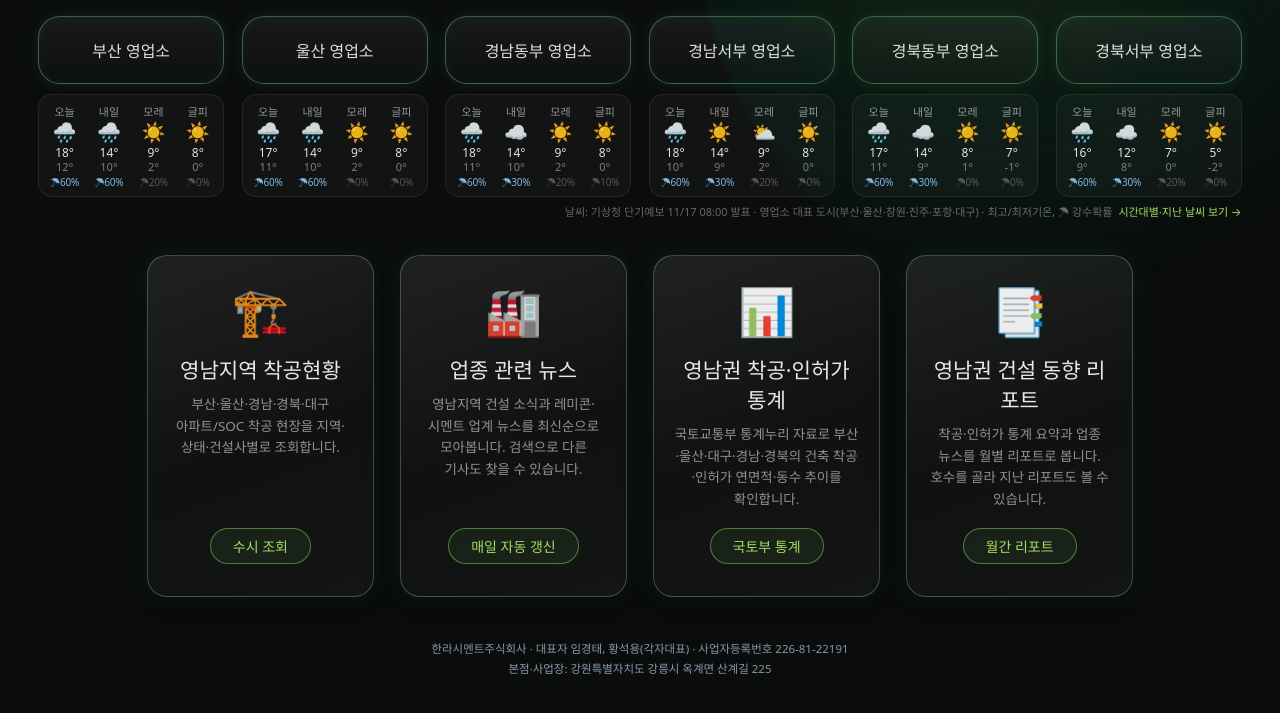
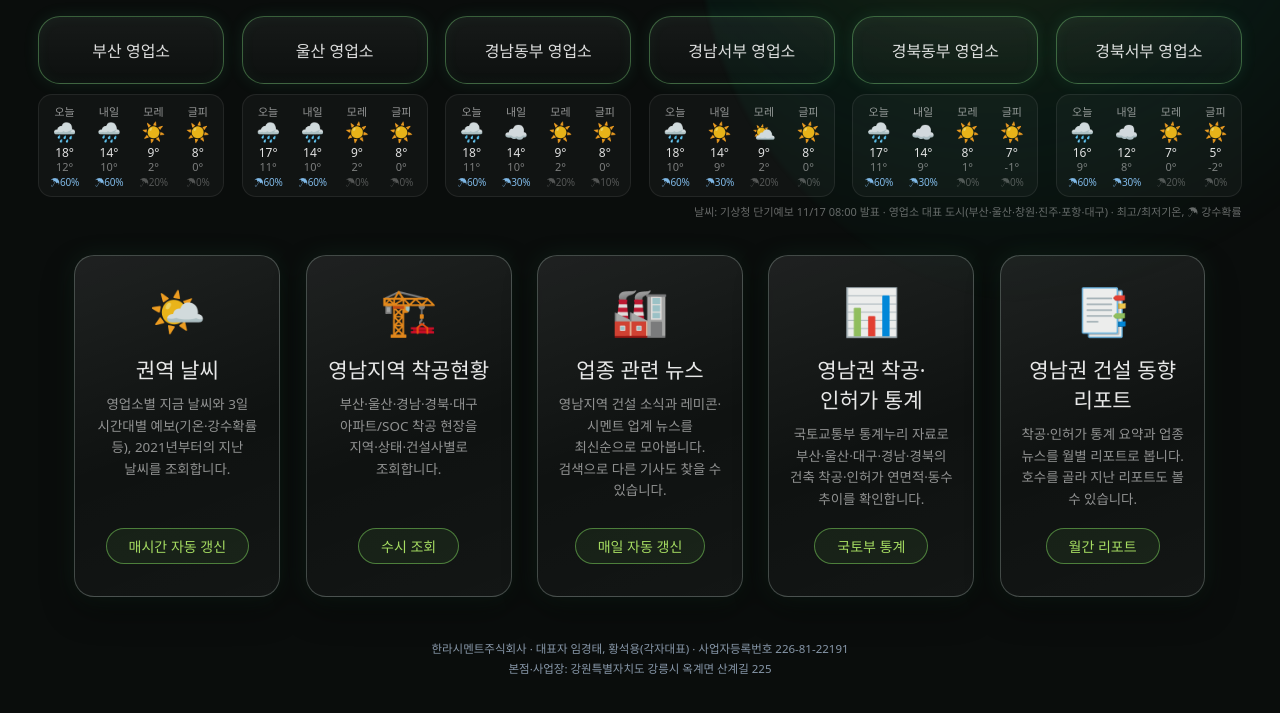
Before and after one commit to jongkukwon-ai/halla-yn-construction-status, a plain HTML site: page index.html in a window 1280 px wide. Shown: the part 307-1020 px from the top of the page. Drawn offline with Linux system fonts and the light colour scheme.

Commit message:
첫 화면: 권역 날씨 메뉴(착공현황 왼쪽) 추가, 영업소 날씨 칸 링크 해제
Co-Authored-By: Claude Opus 5.5 <noreply@anthropic.com>

```diff
--- a/index.html
+++ b/index.html
@@ -51,9 +51,11 @@
 
     .nav-grid{
       width:100%;max-width:min(82%,1400px);margin:auto;padding-top:36px;
-      grid-template-columns:repeat(4,1fr);gap:clamp(14px,2vw,28px);
+      grid-template-columns:repeat(var(--nav-cols,4),1fr);gap:clamp(14px,2vw,28px);   /* --nav-cols: 보이는 메뉴 수에 맞춰 아래 스크립트가 정함 */
     }
     @media(max-width:1100px){.nav-grid{grid-template-columns:repeat(2,1fr)}}
+    @media(min-width:1101px){.nav-grid.five{max-width:min(94%,1560px)}}   /* 메뉴 5칸일 때 조금 넓게 */
+    .nav-card-title{word-break:keep-all}
     .nav-card{
       display:flex;flex-direction:column;align-items:center;justify-content:center;text-align:center;
       min-height:clamp(200px,32vh,248px);padding:32px 20px;border-radius:20px;
@@ -62,6 +64,7 @@
       box-shadow:0 0 22px rgba(78,214,144,0.08), 0 14px 32px rgba(0,0,0,0.38);
     }
     .nav-card:hover{border-color:rgba(120,205,120,0.55);background:linear-gradient(160deg,rgba(255,255,255,0.11),rgba(255,255,255,0.04));transform:translateY(-2px)}
+    .nav-card[hidden]{display:none}
     .nav-card-icon{font-size:clamp(38px,3.6vw,50px);line-height:1}
     .nav-card-title{font-size:clamp(17px,1.65vw,22px);font-weight:500;margin-top:20px;color:rgba(255,255,255,0.9)}
     .nav-card-desc{flex:1 0 auto;max-width:32em;margin-top:10px;font-size:clamp(13px,1.05vw,15px);line-height:1.6;word-break:keep-all}
@@ -73,8 +76,7 @@
     /* 영업소 칸 아래 권역 날씨(기상청 단기예보, weather-data.js) — 영업소 칸과 같은 열에 오늘~글피 */
     .weather-row{display:grid;grid-template-columns:repeat(6,1fr);gap:clamp(10px,1.4vw,20px);margin-top:10px}
     .wx{display:grid;grid-template-columns:repeat(4,1fr);gap:2px;padding:8px 4px 7px;border-radius:14px;
-      background:rgba(255,255,255,0.03);border:1px solid rgba(255,255,255,0.08);color:inherit;text-decoration:none;transition:border-color .2s,background .2s}
-    a.wx:hover{border-color:rgba(120,205,120,0.45);background:rgba(255,255,255,0.06)}   /* 누르면 권역 날씨 화면(weather/) */
+      background:rgba(255,255,255,0.03);border:1px solid rgba(255,255,255,0.08)}
     .wx-d{display:flex;flex-direction:column;align-items:center;gap:1px;min-width:0;text-align:center}
     .wx-l{font-size:11px;color:rgba(255,255,255,0.55);white-space:nowrap}
     .wx-i{font-size:clamp(16px,1.5vw,20px);line-height:1.25}
@@ -83,8 +85,6 @@
     .wx-p{font-size:10px;color:#7FB8E6;white-space:nowrap;letter-spacing:-.02em}
     .wx-p.dry{color:rgba(255,255,255,0.28)}
     .weather-note{margin-top:6px;font-size:11px;color:rgba(255,255,255,0.38);text-align:right}
-    .weather-note a{color:#A6DD62;text-decoration:none;margin-left:6px;white-space:nowrap}
-    .weather-note a:hover{text-decoration:underline}
 
     @media(max-width:900px){
       .hero-head{min-height:0}
@@ -127,6 +127,12 @@
   </div>
 
   <div class="nav-grid">
+    <a class="nav-card" id="weather-card" href="./weather/index.html" hidden>
+      <div class="nav-card-icon">🌤️</div>
+      <div class="nav-card-title">권역 날씨</div>
+      <div class="nav-card-desc">영업소별 지금 날씨와 3일 시간대별 예보(기온·강수확률 등), 2021년부터의 지난 날씨를 조회합니다.</div>
+      <span class="nav-card-badge">매시간 자동 갱신</span>
+    </a>
     <a class="nav-card" href="./construction/index.html">
       <div class="nav-card-icon">🏗️</div>
       <div class="nav-card-title">영남지역 착공현황</div>
@@ -169,18 +175,28 @@
   row.innerHTML = [...document.querySelectorAll('.office-chip')].map(chip => {
     const r = by[chip.textContent.replace(/\s*영업소\s*$/, '').trim()];
     if (!r) return '<div></div>';
-    return `<a class="wx" href="./weather/index.html#${encodeURIComponent(r.office)}" title="${r.city} 기준 · 누르면 시간대별·지난 날씨">` + r.days.map(d => `
+    return `<div class="wx" title="${r.city} 기준">` + r.days.map(d => `
       <div class="wx-d" title="${d.date} ${d.wx}">
         <div class="wx-l">${d.label}</div><div class="wx-i">${d.icon}</div>
         <div class="wx-t">${t(d.tmax)}<span>${t(d.tmin)}</span></div>
         <div class="wx-p${(d.pop || 0) < 30 ? ' dry' : ''}">${d.pop == null ? '' : '☂' + d.pop + '%'}</div>
-      </div>`).join('') + '</a>';
+      </div>`).join('') + '</div>';
   }).join('');
   note.textContent = `날씨: ${WEATHER.source} ${WEATHER.base} 발표 · 영업소 대표 도시(${WEATHER.regions.map(r => r.city).join('·')}) · 최고/최저기온, ☂ 강수확률`;
-  const more = document.createElement('a');
-  more.href = './weather/index.html'; more.textContent = '시간대별·지난 날씨 보기 →';
-  note.appendChild(more);
   row.hidden = false; note.hidden = false;
+  document.getElementById('weather-card').hidden = false;      // 날씨 자료가 있을 때만 메뉴 표시
+})();
+/* 메뉴 칸 수: 보이는 메뉴가 5개면 한 줄 5칸, 6개 이상이면 3칸씩 두 줄, 그 외 4칸(좁은 화면은 CSS가 2칸·1칸) */
+(function () {
+  const grid = document.querySelector('.nav-grid');
+  if (!grid) return;
+  const fit = () => {
+    const n = [...grid.children].filter(c => !c.hidden).length;
+    grid.style.setProperty('--nav-cols', n === 5 ? 5 : n >= 6 ? 3 : 4);
+    grid.classList.toggle('five', n === 5);
+  };
+  fit();
+  new MutationObserver(fit).observe(grid, { subtree: true, attributes: true, attributeFilter: ['hidden'] });
 })();
 </script>
 <script>
```
Also changed, not shown: 1 other file.
